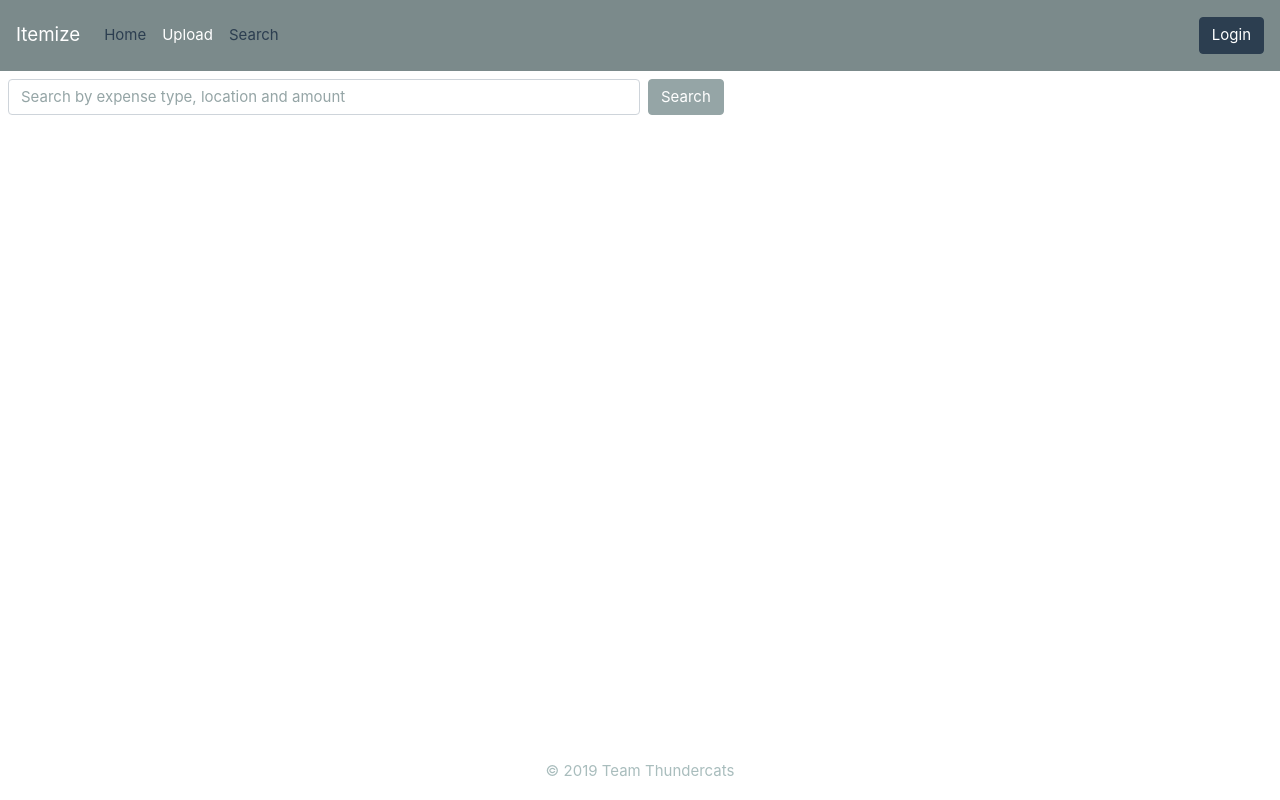
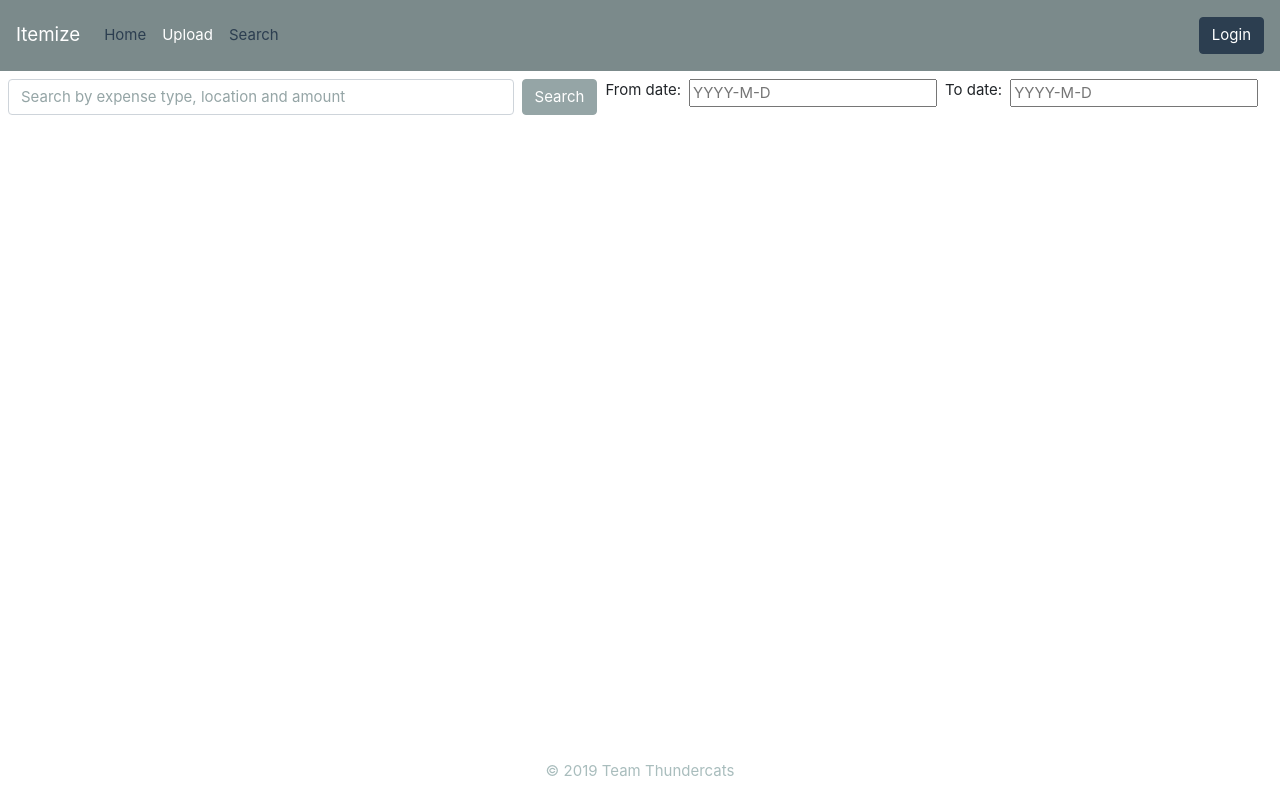
Before and after one commit to ninjapanda47/yuuvis-hack, a React (Create React App) app: page /search in a window 1280 px wide. Built offline with nearby package versions, Linux system fonts and the light colour scheme.

Commit message:
add datepicker

```diff
--- a/package.json
+++ b/package.json
@@ -13,6 +13,7 @@
     "react": "^16.9.0",
     "react-alert-template-basic": "^1.0.0",
     "react-bootstrap": "^1.0.0-beta.12",
+    "react-day-picker": "^7.3.2",
     "react-dom": "^16.9.0",
     "react-router-dom": "^5.0.1",
     "react-scripts": "3.1.1",
--- a/src/components/Search.js
+++ b/src/components/Search.js
@@ -1,17 +1,23 @@
 import React, { Component } from 'react'
 import { Container, Row, Button, Card, Form } from 'react-bootstrap';
 import * as itemAPI from '../utils/api'
+import DayPickerInput from 'react-day-picker/DayPickerInput';
+import 'react-day-picker/lib/style.css';
 
 export class Search extends Component {
     constructor(props) {
         super(props);
         this.state = {
             search: '',
+            fromDate: undefined,
+            toDate: undefined,
             results: []
         };
 
         this.handleChange = this.handleChange.bind(this);
         this.handleSubmit = this.handleSubmit.bind(this);
+        this.fromDate = this.fromDate.bind(this);
+        this.toDate = this.toDate.bind(this);
     }
 
     handleChange(event) {
@@ -19,6 +25,15 @@ export class Search extends Component {
         let name = event.target.id
         this.setState({ [name]: value });
     }
+
+    fromDate(day) {
+        this.setState({ selectedDay: day });
+    }
+
+    toDate(day) {
+        this.setState({ selectedDay: day });
+    }
+
 
     handleSubmit = async (event) => {
         event.preventDefault();
@@ -34,8 +49,10 @@ export class Search extends Component {
                     <Row className="m-2">
                         <Form style={{ width: '100%' }} onSubmit={this.handleSubmit}>
                             <Form.Group as={Row} >
-                                <Form.Control style={{ width: '50%' }} type="text" placeholder="Search by expense type, location and amount" value={this.state.amount} onChange={this.handleChange} />
+                                <Form.Control style={{ width: '40%' }} type="text" placeholder="Search by expense type, location and amount" value={this.state.amount} onChange={this.handleChange} />
                                 <Button className="ml-2" variant="secondary" type="submit">Search</Button>
+                                <Form.Label className="text-left ml-2 mr-2">From date: </Form.Label><DayPickerInput onDayChange={this.fromDate} />
+                                <Form.Label className="text-left ml-2 mr-2">To date: </Form.Label><DayPickerInput onDayChange={this.toDate} />
                             </Form.Group>
                         </Form>
                     </Row>
--- a/src/components/Upload.js
+++ b/src/components/Upload.js
@@ -61,7 +61,12 @@ export class Upload extends Component {
                                     <Form.Group as={Row} controlId="expenseType" value={this.state.expenseType} onChange={this.handleChange}>
                                         <Form.Label column sm="3" className="text-left">Expense Type*</Form.Label>
                                         <Col sm="9">
-                                            <Form.Control type="text" placeholder="meal" />
+                                            <Form.Control as="select">
+                                                <option>Meal</option>
+                                                <option>Travel</option>
+                                                <option>Entertainment</option>
+                                                <option>MISC</option>
+                                            </Form.Control>
                                         </Col>
                                     </Form.Group>
                                     <Form.Group as={Row} controlId="amount" value={this.state.amount} onChange={this.handleChange}>
```
Also changed, not shown: 1 other file (tests, documents, lock files or other folders).
